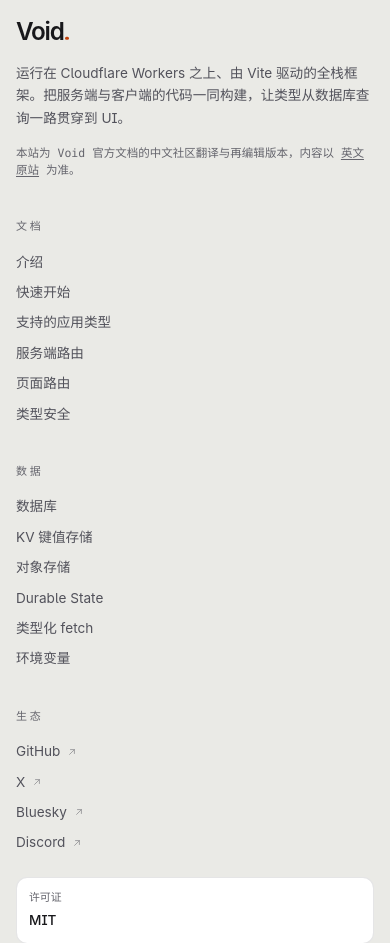
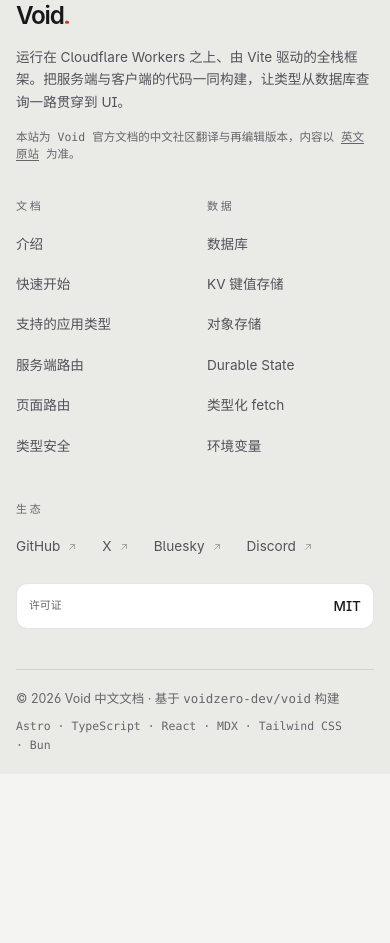
Before and after one commit to bbylw/Void-CN, an Astro site: page / in a window 390 px wide. Shown: the part 10031-10974 px from the top of the page. After the commit the page ends 10805 px from the top, so only its background shows below. Built offline with nearby package versions, Linux system fonts and the light colour scheme; Astro itself is replaced by a stand-in of ours; a web font is replaced by a local one.

Commit message:
fix(void.cloud): 优化移动端底部 UI
- 页脚移动端改双栏：文档/数据并列，品牌与生态横跨整行，社交链接横排，许可证改紧凑单行卡片
- 链接触控目标增至约 40px 高（py-2.5），移动端禁用 hover 下划线背景避免落到 padding 底边
- 收紧移动端垂直间距（py-10/gap-y-9），底部信息栏减小间距并允许技术栈行换行
- 页脚容器补 iOS safe-area 底部内边距
- 文档翻页卡片在移动端隐藏空占位，消除多余间隙
- 桌面端布局与样式保持不变（390/1440 截图核对，深浅色均验证）

```diff
--- a/src/components/SiteFooter.astro
+++ b/src/components/SiteFooter.astro
@@ -16,9 +16,11 @@ const socials = [
   class="relative mt-px border-t"
   style="border-color:var(--c-line);background:var(--c-bg-sunken)"
 >
-  <div class="mx-auto max-w-[88rem] px-4 sm:px-6 lg:px-10">
-    <div class="grid gap-10 py-14 md:grid-cols-[1.4fr_1fr_1fr_1fr] md:gap-8">
-      <div class="max-w-sm">
+  <div class="mx-auto max-w-[88rem] px-4 pb-[env(safe-area-inset-bottom)] sm:px-6 lg:px-10">
+    <div
+      class="grid grid-cols-2 gap-x-6 gap-y-9 py-10 sm:py-14 md:grid-cols-[1.4fr_1fr_1fr_1fr] md:gap-8"
+    >
+      <div class="col-span-2 max-w-sm md:col-span-1">
         <a href="/" class="inline-flex" aria-label="Void 首页">
           <Logo class="text-[1.15rem]" />
         </a>
@@ -40,12 +42,16 @@ const socials = [
 
       <nav aria-label="文档">
         <h2 class="eyebrow">文档</h2>
-        <ul class="mt-4 space-y-2.5 text-[0.85rem]">
+        <ul class="mt-2 text-[0.85rem] md:mt-4 md:space-y-2.5">
           {
             DOCS_NAV.slice(0, 2).map((g) =>
               g.items.map((i) => (
                 <li>
-                  <a href={i.href} class="link-underline" style="color:var(--c-fg-muted)">
+                  <a
+                    href={i.href}
+                    class="link-underline block py-2.5 max-md:bg-none md:inline-block md:py-0"
+                    style="color:var(--c-fg-muted)"
+                  >
                     {i.title}
                   </a>
                 </li>
@@ -57,11 +63,15 @@ const socials = [
 
       <nav aria-label="数据">
         <h2 class="eyebrow">数据</h2>
-        <ul class="mt-4 space-y-2.5 text-[0.85rem]">
+        <ul class="mt-2 text-[0.85rem] md:mt-4 md:space-y-2.5">
           {
             (DOCS_NAV[2]?.items ?? []).map((i) => (
               <li>
-                <a href={i.href} class="link-underline" style="color:var(--c-fg-muted)">
+                <a
+                  href={i.href}
+                  class="link-underline block py-2.5 max-md:bg-none md:inline-block md:py-0"
+                  style="color:var(--c-fg-muted)"
+                >
                   {i.title}
                 </a>
               </li>
@@ -70,9 +80,9 @@ const socials = [
         </ul>
       </nav>
 
-      <div>
+      <div class="col-span-2 md:col-span-1">
         <h2 class="eyebrow">生态</h2>
-        <ul class="mt-4 space-y-2.5 text-[0.85rem]">
+        <ul class="mt-2 flex flex-wrap gap-x-6 text-[0.85rem] md:mt-4 md:block md:space-y-2.5">
           {
             socials.map((s) => (
               <li>
@@ -80,7 +90,7 @@ const socials = [
                   href={s.href}
                   target="_blank"
                   rel="noreferrer noopener"
-                  class="link-underline inline-flex items-center gap-1.5"
+                  class="link-underline inline-flex items-center gap-1.5 py-2.5 max-md:bg-none md:py-0"
                   style="color:var(--c-fg-muted)"
                 >
                   {s.label}
@@ -92,21 +102,23 @@ const socials = [
         </ul>
 
         <div
-          class="mt-6 rounded-[0.7rem] border p-3"
+          class="mt-4 flex items-center justify-between gap-3 rounded-[0.7rem] border p-3 md:mt-6 md:block"
           style="border-color:var(--c-line);background:var(--c-surface)"
         >
           <p class="font-mono text-[0.68rem]" style="color:var(--c-fg-subtle)">许可证</p>
-          <p class="mt-1 text-[0.85rem] font-medium" style="color:var(--c-fg)">MIT</p>
+          <p class="text-[0.85rem] font-medium md:mt-1" style="color:var(--c-fg)">MIT</p>
         </div>
       </div>
     </div>
 
     <div
-      class="flex flex-col gap-3 border-t py-6 text-[0.78rem] sm:flex-row sm:items-center sm:justify-between"
+      class="flex flex-col gap-2 border-t py-5 text-[0.78rem] sm:flex-row sm:items-center sm:justify-between sm:gap-3 sm:py-6"
       style="border-color:var(--c-line);color:var(--c-fg-subtle)"
     >
       <p>© {year} Void 中文文档 · 基于 <span class="font-mono">voidzero-dev/void</span> 构建</p>
-      <p class="font-mono text-[0.72rem]">Astro · TypeScript · React · MDX · Tailwind CSS · Bun</p>
+      <p class="font-mono text-[0.72rem] leading-relaxed">
+        Astro · TypeScript · React · MDX · Tailwind CSS · Bun
+      </p>
     </div>
   </div>
 </footer>
--- a/src/components/docs/DocsPager.astro
+++ b/src/components/docs/DocsPager.astro
@@ -31,7 +31,7 @@ const { prev, next } = Astro.props;
         </span>
       </a>
     ) : (
-      <div />
+      <div class="hidden sm:block" />
     )
   }
   {
```
